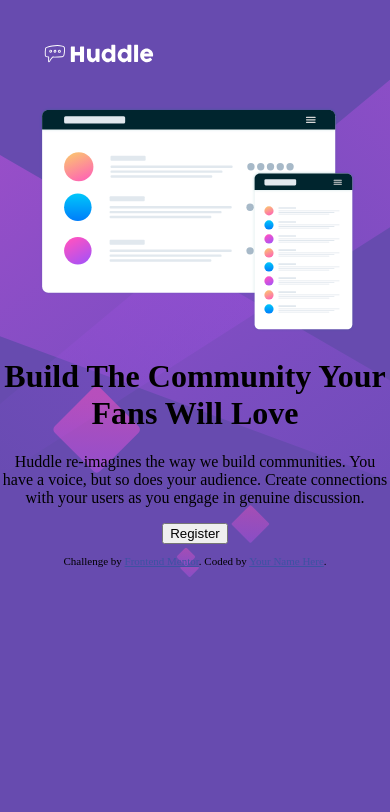
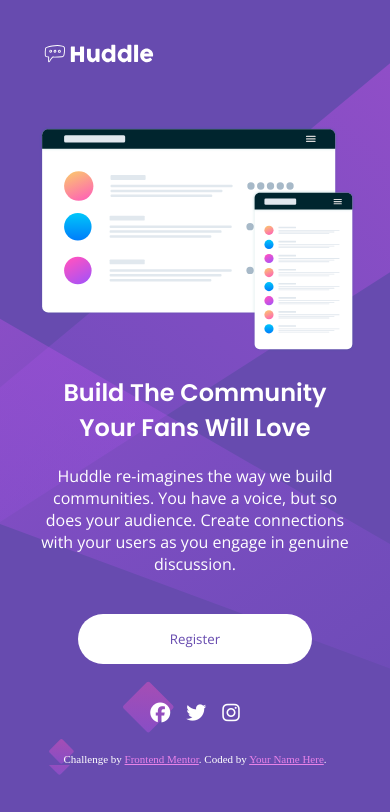
Before and after one commit to Holgermueller/huddle-landing-page-with-single-introductory-section-master, a plain HTML site: page index.html in a window 390 px wide. Drawn offline with nearby package versions, Linux system fonts and the light colour scheme.

Commit message:
finished mobile layout

```diff
--- a/index.html
+++ b/index.html
@@ -11,6 +11,18 @@
       sizes="32x32"
       href="./images/favicon-32x32.png"
     />
+
+    <link rel="preconnect" href="https://fonts.googleapis.com" />
+    <link rel="preconnect" href="https://fonts.gstatic.com" crossorigin />
+    <link
+      href="https://fonts.googleapis.com/css2?family=Open+Sans:ital,wght@0,300..800;1,300..800&family=Poppins:ital,wght@0,100;0,200;0,300;0,400;0,500;0,600;0,700;0,800;0,900;1,100;1,200;1,300;1,400;1,500;1,600;1,700;1,800;1,900&display=swap"
+      rel="stylesheet"
+    />
+
+    <script
+      src="https://kit.fontawesome.com/a338633f44.js"
+      crossorigin="anonymous"
+    ></script>
 
     <link rel="stylesheet" href="styles.css" />
 
@@ -34,6 +46,12 @@
         </p>
 
         <button>Register</button>
+
+        <div class="links-array">
+          <i class="fa-brands fa-facebook"></i>
+          <i class="fa-brands fa-twitter"></i>
+          <i class="fa-brands fa-instagram"></i>
+        </div>
       </div>
     </main>
 
--- a/styles.css
+++ b/styles.css
@@ -7,6 +7,7 @@
   background-image: url("images/bg-mobile.svg");
   background-repeat: no-repeat;
   background-size: cover;
+  background-position: top;
   background-color: hsl(257, 40%, 49%);
 }
 
@@ -18,6 +19,7 @@
 
 .image-section {
   width: 90%;
+  margin-top: 5%;
   margin-left: auto;
 }
 .logo {
@@ -34,10 +36,51 @@
   text-align: center;
 }
 
+h1,
+.text-section p,
+.links-array {
+  color: hsl(0, 0%, 100%);
+  margin: 5% auto;
+  width: 80%;
+}
+
+h1 {
+  font-family: "Poppins", sans-serif;
+  font-weight: 600;
+  font-size: 1.5rem;
+}
+
+.text-section p,
+.text-section button {
+  font-family: "Open Sans", sans-serif;
+  font-weight: 400;
+}
+
+.text-section button {
+  background-color: hsl(0, 0%, 100%);
+  color: hsl(257, 40%, 49%);
+  border: none;
+  border-radius: 36px;
+  padding: 16px;
+  width: 60%;
+  margin: 5% auto;
+}
+
+.links-array {
+  justify-content: center;
+  display: flex;
+  gap: 16px;
+}
+
+.links-array i {
+  font-size: 1.25rem;
+}
+
 .attribution {
+  color: hsl(0, 0%, 100%);
   font-size: 11px;
   text-align: center;
 }
 .attribution a {
-  color: hsl(228, 45%, 44%);
+  color: hsl(300, 69%, 71%);
 }
```
